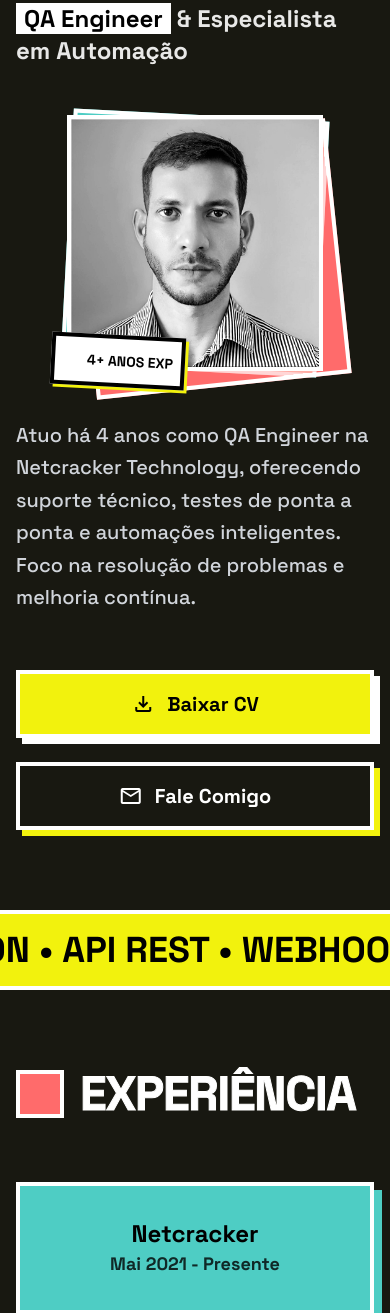
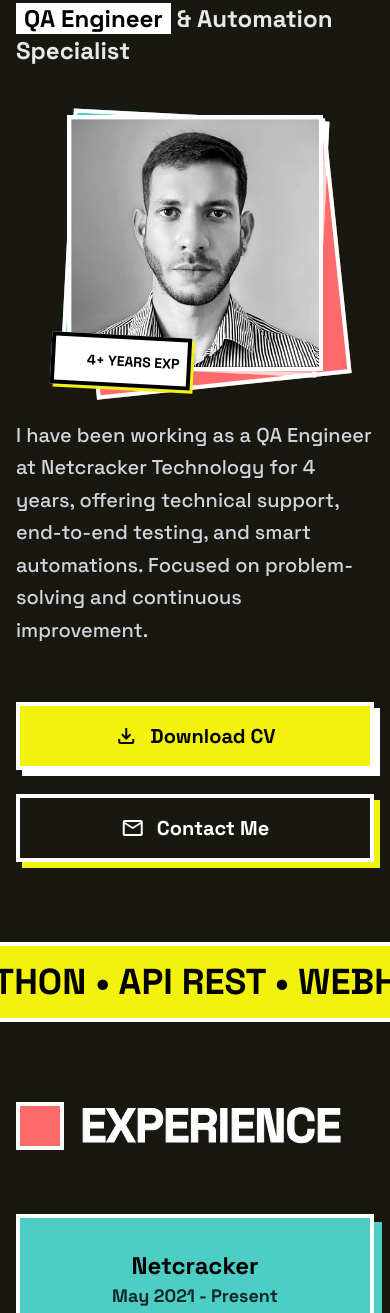
Before and after one commit to riquelima/henriquelimasocial, a website: page index.html in a window 390 px wide. Shown: the part 309-1622 px from the top of the page. Drawn offline with nearby package versions, Linux system fonts and the light colour scheme.

Commit message:
Update default language to English and optimize mobile layout

```diff
--- a/index.html
+++ b/index.html
@@ -1,5 +1,5 @@
 <!DOCTYPE html>
-<html class="dark" lang="pt-BR">
+<html class="dark" lang="en">
 <head>
     <meta charset="utf-8"/>
     <meta content="width=device-width, initial-scale=1.0" name="viewport"/>
@@ -616,6 +616,11 @@
             document.documentElement.lang = 'pt-BR';
         }
     }
+
+    // Set default language to English on load
+    document.addEventListener('DOMContentLoaded', () => {
+        setLanguage('en');
+    });
 </script>
 </body>
 </html>
```
